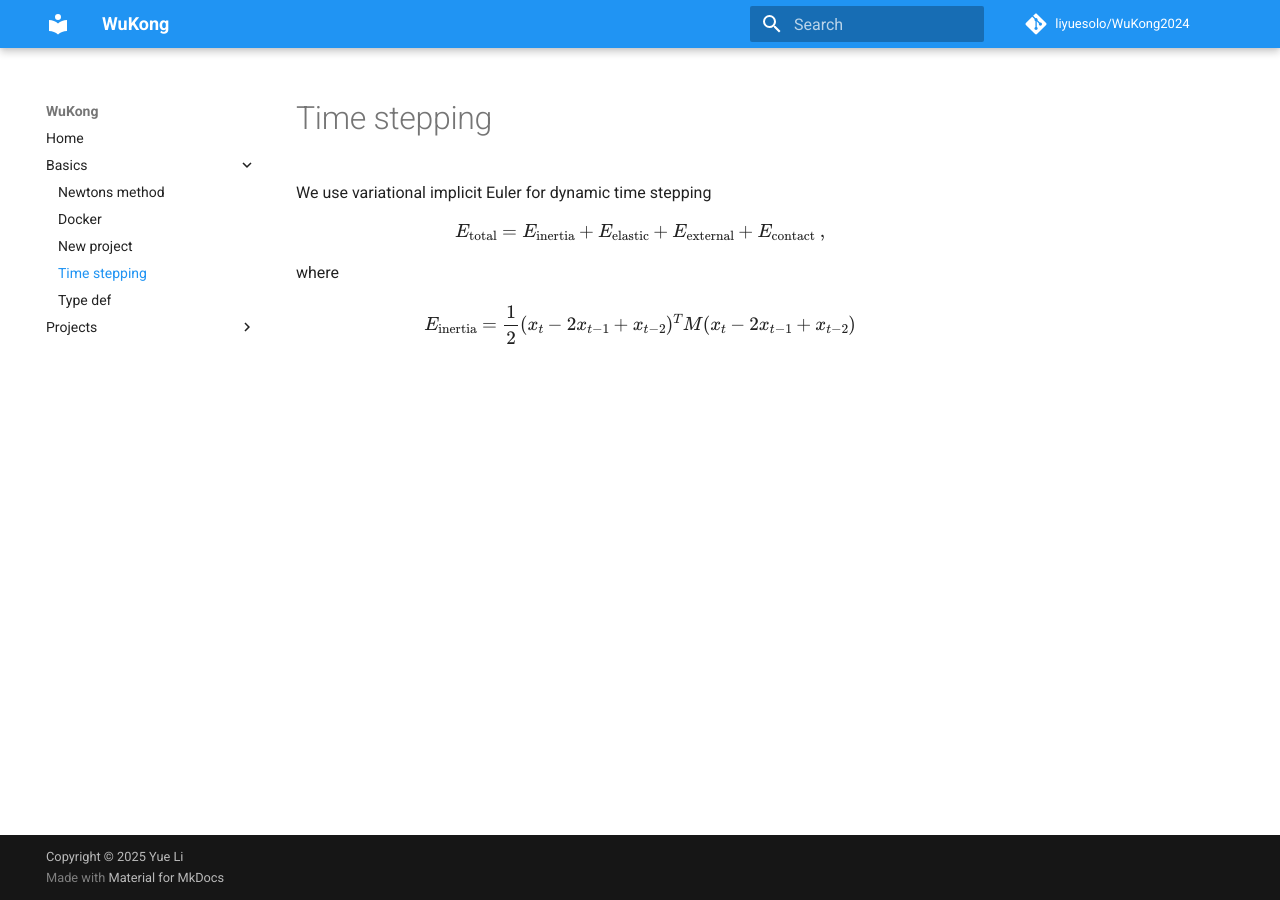
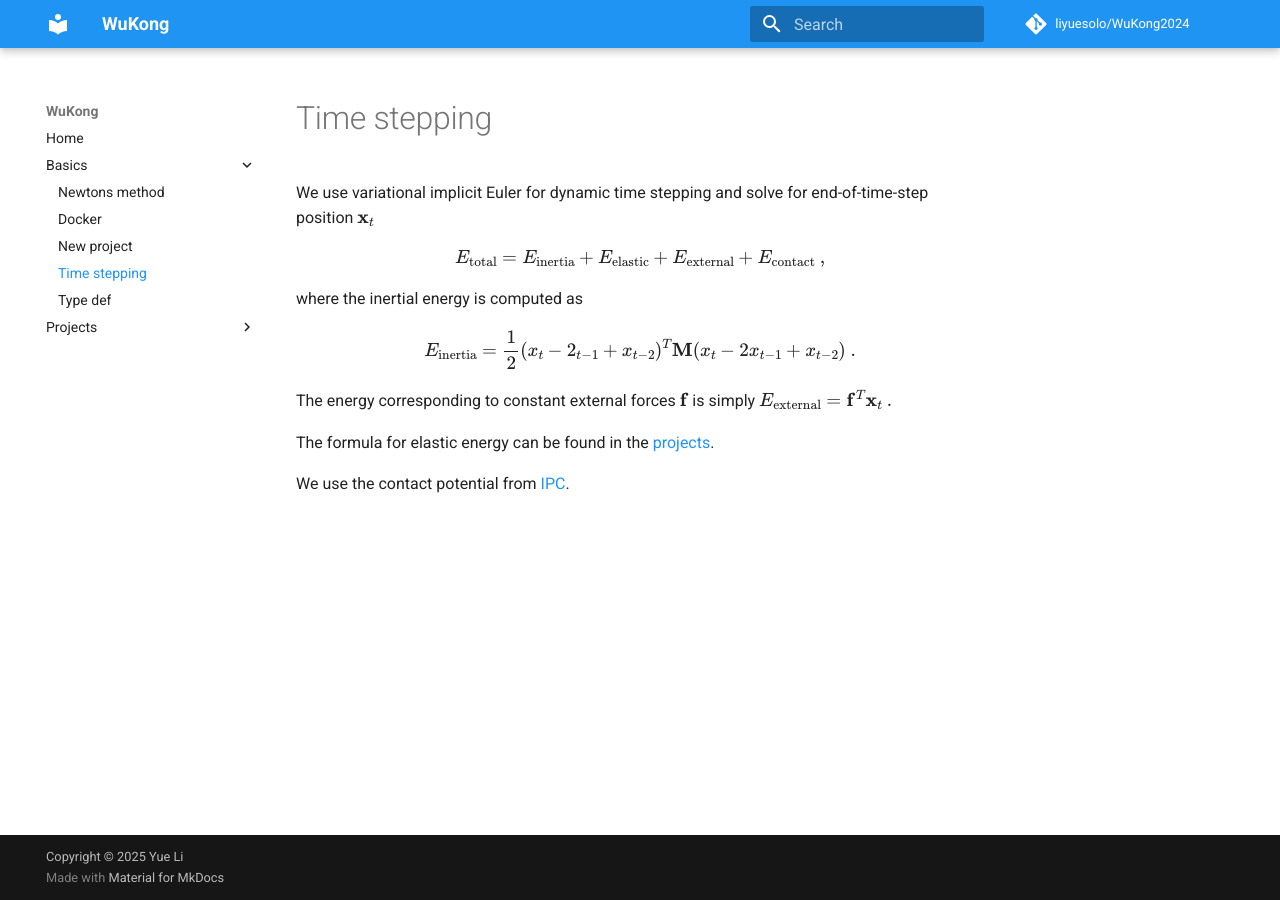
Before and after one commit to liyuesolo/WuKongDoc, an MkDocs documentation site: the page built from docs/basics/time-stepping.md, in a window 1280 px wide. Built offline with MkDocs 1.6.1 and Material for MkDocs 9.7.7, drawn with Linux system fonts in a browser that asks for light colours; comment, search, counter and statistics services are not loaded.

Commit message:
more math

```diff
--- a/docs/basics/time-stepping.md
+++ b/docs/basics/time-stepping.md
@@ -1,8 +1,15 @@
-We use variational implicit Euler for dynamic time stepping
+We use variational implicit Euler for dynamic time stepping and solve for end-of-time-step position $\mathbf{x}_t$
 $$
 E_{\mathrm{total}} = E_{\mathrm{inertia}} + E_{\mathrm{elastic}} + E_{\mathrm{external}} + E_{\mathrm{contact}} \ ,
 $$
-where
+where the inertial energy is computed as
 $$
-E_{\mathrm{inertia}} = \frac{1}{2}(x_t - 2x_{t-1} + x_{t-2})^{T} M (x_t - 2x_{t-1} + x_{t-2})
+E_{\mathrm{inertia}} = \frac{1}{2} (x_t - 2_{t-1} + x_{t-2})^{T} \mathbf{M} (x_t - 2x_{t-1} + x_{t-2}) \ .
 $$
+
+The energy corresponding to constant external forces $\mathbf{f}$ is simply
+$E_{\mathrm{external}} = \mathbf{f}^{T} \mathbf{x}_t \ .$
+
+The formula for elastic energy can be found in the [projects](../projects).
+
+We use the contact potential from [IPC](https://ipctk.xyz/).
--- a/mkdocs.yml
+++ b/mkdocs.yml
@@ -1,5 +1,5 @@
 site_name: WuKong
-siteurl: https://wukong-sim.cool
+# siteurl: https://wukong-sim.cool
 theme:
   name: material
   palette:
```
Also changed, not shown: docs/index.md (+5 -5 lines), docs/projects/discrete-elastic-rods.md (added, +32 -0 lines), docs/projects/discrete-elastic-shells.md (added, +36 -0 lines), docs/projects/discrete-shell.md (deleted, +0 -18 lines), docs/projects/linear-tet-fem.md (+13 -0 lines), docs/projects/quad-tet-fem.md (+2 -0 lines).
